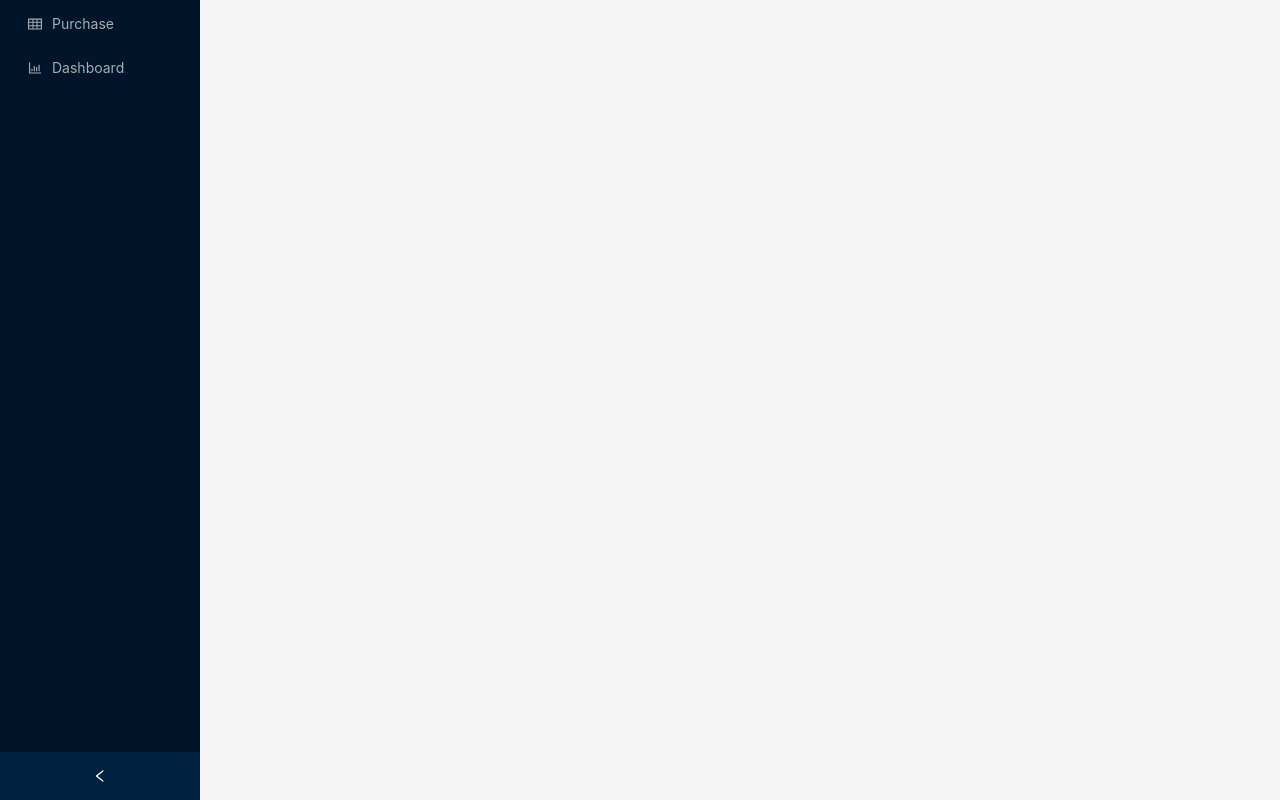
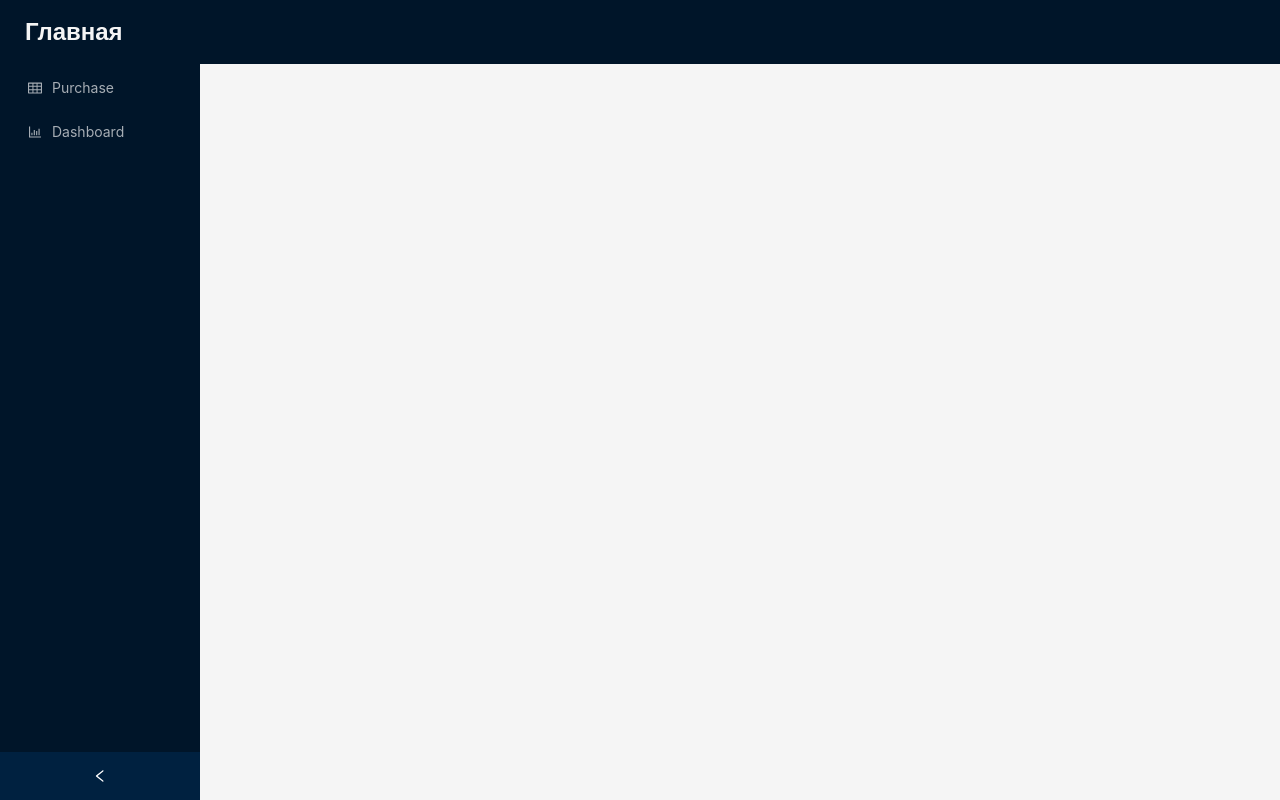
Before and after one commit to aliaksandrIt/dashboard, a React (Create React App) app: page / in a window 1280 px wide. Before the commit this address had no page. Built offline with nearby package versions, Linux system fonts and the light colour scheme.

Commit message:
feat: adaprive header & side menu

```diff
--- a/src/App.tsx
+++ b/src/App.tsx
@@ -1,41 +1,41 @@
 import { BrowserRouter as Router, Routes, Route, Link } from "react-router-dom";
-import { Layout, Menu } from "antd";
+import { Layout } from "antd";
 import { Dashboard } from "./pages";
 import { PurchasePage } from "./pages";
 import { useState } from "react";
-import { TableOutlined, BarChartOutlined } from "@ant-design/icons";
-import { StyledSider } from "./shared/components";
+import { AppHeader, StyledSider, Title } from "./shared/components";
+import { AppMenu } from "./shared/components/AppMenu";
 
 const App = () => {
-  const [collapsed, setCollapsed] = useState(false);
+  const [visible, setVisible] = useState(false);
+  const [title, setTitle] = useState("Главная");
+  const [activeMenu, setActiveMenu] = useState("1");
 
-  const menuItems = [
-    {
-      key: "purchase",
-      label: <Link to="/purchase">Purchase</Link>,
-      icon: <TableOutlined />,
-    },
-    {
-      key: "dashboard",
-      label: <Link to="/dashboard">Dashboard</Link>,
-      icon: <BarChartOutlined />,
-    },
-  ];
+  const handleMenuClick = (e: any) => {
+    setActiveMenu(e.key);
+    switch (e.key) {
+      case "purchase":
+        setTitle("Purchase");
+        break;
+      case "dashboard":
+        setTitle("Dashboard");
+        break;
+      default:
+        setTitle("");
+    }
+  };
 
   return (
     <Router>
       <Layout style={{ minHeight: "100vh" }}>
-        <StyledSider
-          collapsible
-          collapsed={collapsed}
-          onCollapse={setCollapsed}
-        >
-          <Menu
-            theme="dark"
-            defaultSelectedKeys={["1"]}
-            mode="inline"
-            items={menuItems}
+        <AppHeader
+          activeMenu={activeMenu}
+          title={title}
+          handleMenu={handleMenuClick}
         />
+        <Layout>
+          <StyledSider collapsible collapsed={visible} onCollapse={setVisible}>
+            <AppMenu activeMenu={activeMenu} handleMenu={handleMenuClick} />
           </StyledSider>
           <Layout className="site-layout">
             <Routes>
@@ -44,6 +44,7 @@ const App = () => {
             </Routes>
           </Layout>
         </Layout>
+      </Layout>
     </Router>
   );
 };
--- a/src/features/charts/ui/ChartWrapper.tsx
+++ b/src/features/charts/ui/ChartWrapper.tsx
@@ -3,6 +3,7 @@ import { ReactNode } from "react";
 import { Title } from "../../../shared/components";
 import { Box } from "../../../shared/components";
 import styled from "styled-components";
+import { TitleType } from "../../../shared/components/Title";
 
 type ChartWrapperProps = {
   title: string;
@@ -20,7 +21,7 @@ export const ChartWrapper = ({ title, children }: ChartWrapperProps) => {
     >
       <Flex vertical={true}>
         <Box mb="10px">
-          <Title type="h2">{title}</Title>
+          <Title type={TitleType.H2}>{title}</Title>
         </Box>
         <Box>{children}</Box>
       </Flex>
--- a/src/features/charts/ui/ChartsList.tsx
+++ b/src/features/charts/ui/ChartsList.tsx
@@ -20,8 +20,6 @@ const ChartsListComponent = () => {
   const dataForCategoryChart = aggregateDataByCategory(
     purchaseStore.purchaseList
   );
-
-  console.log(dataForCategoryChart, "==dataForCategoryChart");
 
   const salesByProductData = aggregateSalesByProduct(
     purchaseStore.purchaseList
--- a/src/features/purchase-dialogs/ui/PurchaseFrom.tsx
+++ b/src/features/purchase-dialogs/ui/PurchaseFrom.tsx
@@ -36,6 +36,7 @@ export function PurchaseFrom({
   const onFinishFailed = (errorInfo: any) => {
     console.log("Failed:", errorInfo);
   };
+
   return (
     <Form
       layout="vertical"
--- a/src/pages/Dashboard.tsx
+++ b/src/pages/Dashboard.tsx
@@ -1,22 +1,10 @@
-import { colors } from "../app/styles/colors";
 import { ChartsList } from "../features/charts";
-import { Title } from "../shared/components";
-import { Box } from "../shared/components";
-import { AppHeader, StyledContent } from "../shared/components";
+import { StyledContent } from "../shared/components";
 
 export const Dashboard: React.FC = () => {
   return (
-    <div>
-      <AppHeader>
-        <Box mx="20px">
-          <Title color={colors.white} type="h1">
-            Dashboard
-          </Title>
-        </Box>
-      </AppHeader>
-      <StyledContent>
-        <ChartsList />
-      </StyledContent>
-    </div>
+    <StyledContent>
+      <ChartsList />
+    </StyledContent>
   );
 };
--- a/src/pages/PurchasePage.tsx
+++ b/src/pages/PurchasePage.tsx
@@ -1,22 +1,10 @@
 import { PurchaseDashBoard } from "../features/purchase-table/ui/PurchaseDashBoard";
-import { AppHeader, StyledContent } from "../shared/components";
-import { Box } from "../shared/components";
-import { Title } from "../shared/components/Title";
-import { colors } from "../app/styles/colors";
+import { StyledContent } from "../shared/components";
 
 export function PurchasePage() {
   return (
-    <>
-      <AppHeader>
-        <Box mx="20px">
-          <Title color={colors.white} type="h1">
-            Purchase List
-          </Title>
-        </Box>
-      </AppHeader>
-      <StyledContent>
-        <PurchaseDashBoard />;
-      </StyledContent>
-    </>
+    <StyledContent>
+      <PurchaseDashBoard />;
+    </StyledContent>
   );
 }
--- a/src/shared/components/AppHeader.tsx
+++ b/src/shared/components/AppHeader.tsx
@@ -1,6 +1,77 @@
+import { Button, Drawer, Flex } from "antd";
+import { useState } from "react";
 import { Header } from "antd/es/layout/layout";
+import { MenuOutlined } from "@ant-design/icons";
+import { AppMenu } from "./AppMenu";
+import { colors } from "../../app/styles/colors";
+import { Title, TitleType } from "./Title";
 import styled from "styled-components";
+import { device } from "../../app/styles/breakPoints";
+import { Box } from "./Box";
+import { ButtonType } from "../types";
 
-export const AppHeader = styled(Header)`
-  padding: 0;
+type AppHeaderProps = {
+  title: string;
+  handleMenu: (value: any) => void;
+  activeMenu: string;
+};
+
+export function AppHeader({ title, handleMenu, activeMenu }: AppHeaderProps) {
+  const [visible, setVisible] = useState(false);
+
+  const showDrawer = () => {
+    setVisible(true);
+  };
+
+  const toggleDrawer = () => {
+    setVisible(!visible);
+  };
+
+  return (
+    <StyledHeader>
+      <Flex gap={"20px"} align={"center"}>
+        <BurgerMenu>
+          <Button type={ButtonType.Primary} onClick={showDrawer}>
+            <MenuOutlined />
+          </Button>
+          <StyledDrawer
+            title="Navigation"
+            placement="left"
+            closable={false}
+            onClose={toggleDrawer}
+            open={visible}
+          >
+            <AppMenu activeMenu={activeMenu} handleMenu={handleMenu} />
+          </StyledDrawer>
+        </BurgerMenu>
+        <Title color={colors.white} type={TitleType.H2}>
+          {title}
+        </Title>
+      </Flex>
+    </StyledHeader>
+  );
+}
+
+const StyledDrawer = styled(Drawer)`
+  width: 200px;
+
+  .ant-drawer-body {
+    padding: 10px;
+
+    .ant-menu {
+      border-right: 0;
+    }
+  }
 `;
+
+const StyledHeader = styled(Header)`
+  padding: 0 25px;
+`;
+
+const BurgerMenu = styled(Box)`
+  display: block;
+
+  @media screen and ${device.tablet} {
+    display: none;
+  }
+`;
--- /dev/null
+++ b/src/shared/components/AppMenu.tsx
@@ -0,0 +1,34 @@
+import { TableOutlined, BarChartOutlined } from "@ant-design/icons";
+import { Link } from "react-router-dom";
+import { Menu } from "antd";
+import { breakpoints } from "../../app/styles/breakPoints";
+
+type Menu = {
+  handleMenu: (e: any) => void;
+  activeMenu: string;
+};
+
+export function AppMenu({ handleMenu, activeMenu }: Menu) {
+  const menuItems = [
+    {
+      key: "purchase",
+      label: <Link to="/purchase">Purchase</Link>,
+      icon: <TableOutlined />,
+    },
+    {
+      key: "dashboard",
+      label: <Link to="/dashboard">Dashboard</Link>,
+      icon: <BarChartOutlined />,
+    },
+  ];
+  return (
+    <Menu
+      onClick={handleMenu}
+      theme={window.innerWidth <= breakpoints.md ? "light" : "dark"}
+      activeKey=""
+      selectedKeys={[activeMenu]}
+      mode="inline"
+      items={menuItems}
+    />
+  );
+}
--- a/src/shared/components/StyledSider.tsx
+++ b/src/shared/components/StyledSider.tsx
@@ -1,4 +1,11 @@
 import Sider from "antd/es/layout/Sider";
 import styled from "styled-components";
+import { device } from "../../app/styles/breakPoints";
 
-export const StyledSider = styled(Sider)``;
+export const StyledSider = styled(Sider)`
+  display: none;
+
+  @media screen and ${device.tablet} {
+    display: block;
+  }
+`;
--- a/src/shared/components/Title.tsx
+++ b/src/shared/components/Title.tsx
@@ -3,9 +3,15 @@ import { device } from "../../app/styles/breakPoints";
 import { colors } from "../../app/styles/colors";
 
 type TitleProps = {
-  type: "h1" | "h2" | "h3";
+  type: TitleType;
   color?: string;
 };
+
+export enum TitleType {
+  "H1" = "h1",
+  "H2" = "h2",
+  "H3" = "h3",
+}
 
 export const Title = styled.h1<TitleProps>`
   ${({ color }) => color && `color: ${color ?? colors.black}`};
--- a/src/shared/components/index.ts
+++ b/src/shared/components/index.ts
@@ -3,3 +3,4 @@ export { Box } from "./Box";
 export { AppHeader } from "./AppHeader";
 export { StyledContent } from "./StyledContent";
 export { StyledSider } from "./StyledSider";
+export { AppMenu } from "./AppMenu";
```
Lines whose indentation alone changed are shown as unchanged.
